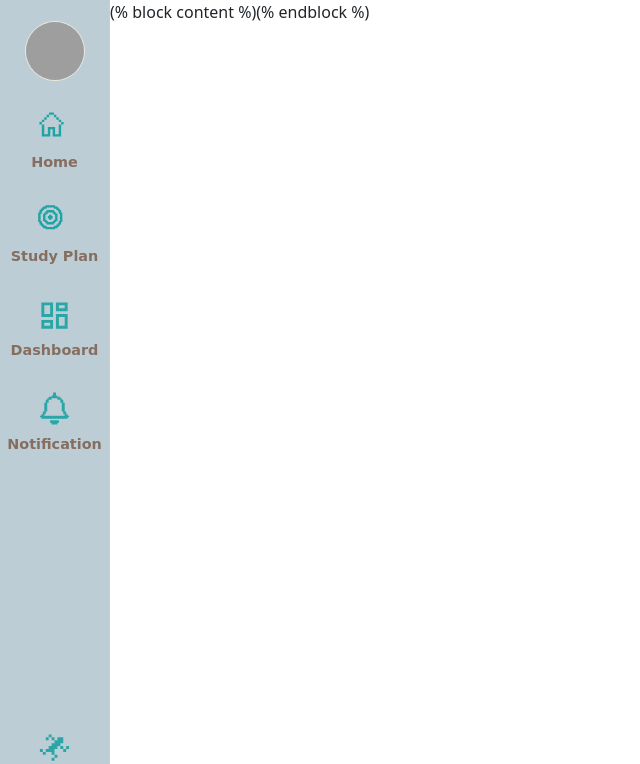
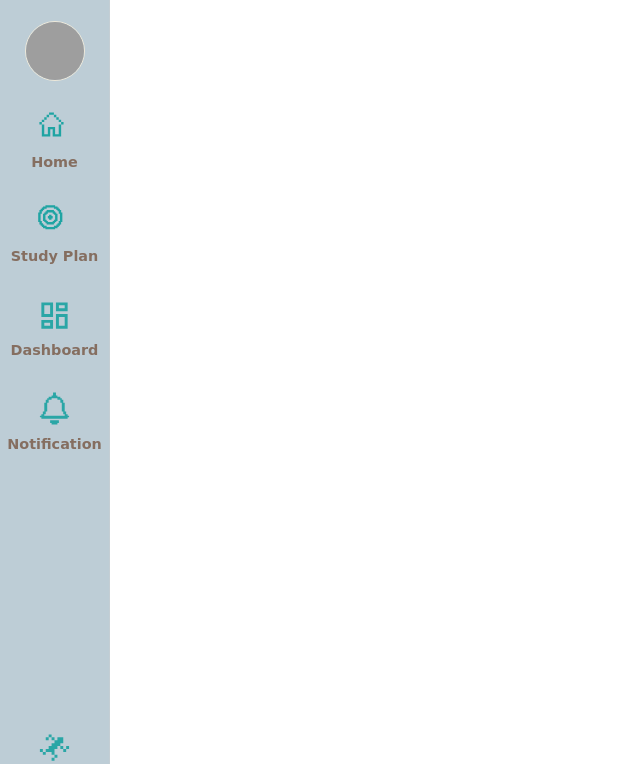
Before and after one commit to YehaoO-chen/AgileWebDevGroup23, a Flask app: template app/templates/base.html in a window 1280 px wide. Shown: the top 764 px of the page, without its empty margins (0-640 px from the left). Run offline with Flask 3, Linux system fonts and the light colour scheme; the template is opened without the code that fills it, so the values that code supplies are empty; some libraries are stand-ins or nearby versions; grey boxes are pictures that could not be loaded.

Commit message:
fixed the inheritance jinja for main section

```diff
--- a/app/templates/base.html
+++ b/app/templates/base.html
@@ -74,7 +74,7 @@
 <!-- Make sure the added content will exclude the space of sidebar -->
 <div class="content-wrapper">
 <main>
-    (% block content %)(% endblock %)
+    {% block content %}{% endblock %}
 </main>
 
 
```
